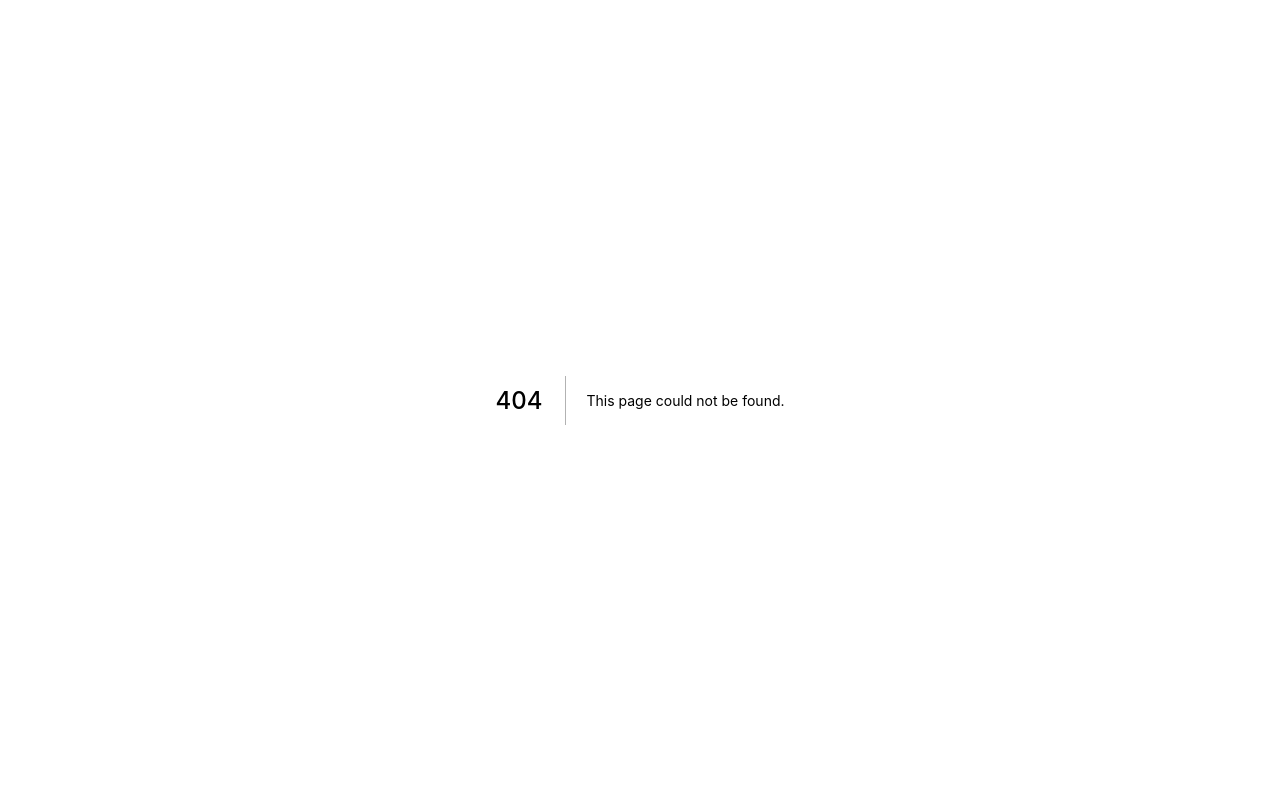
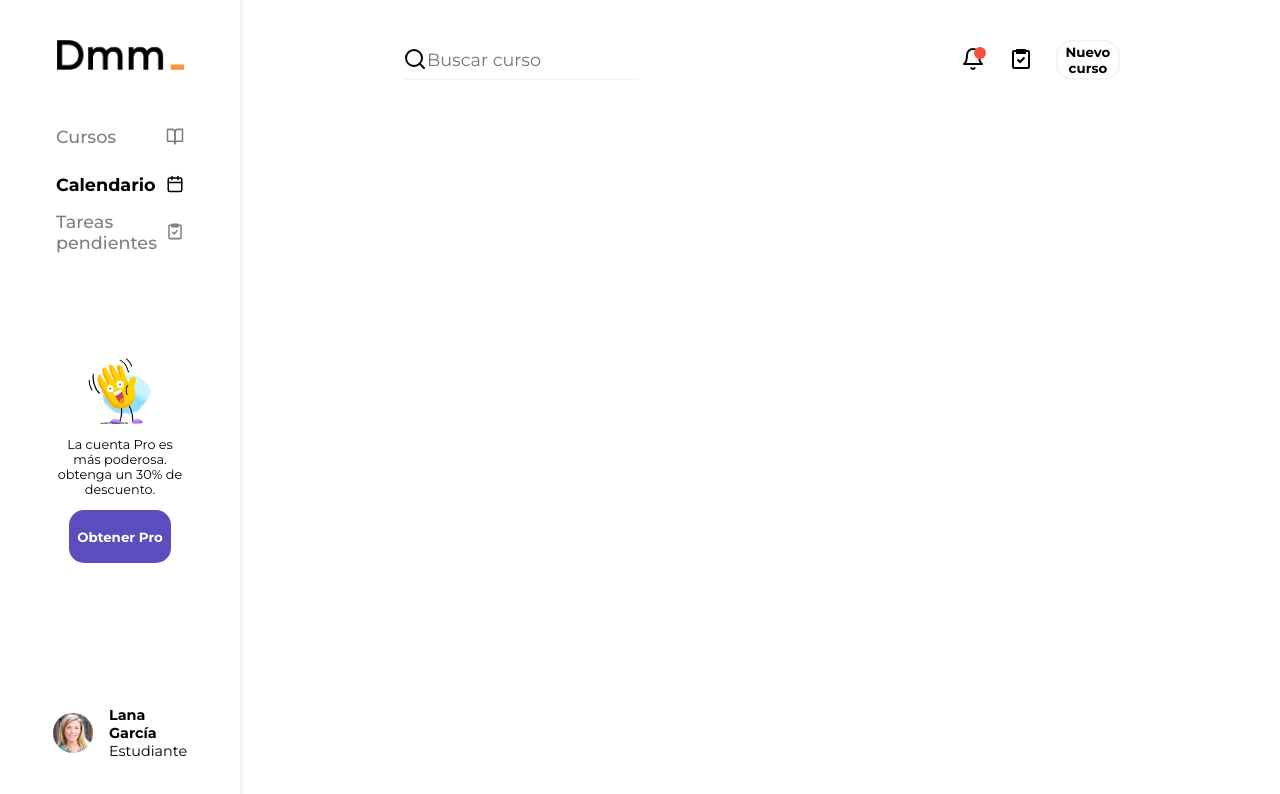
Before and after one commit to JuandaGarcia/plataforma-educativa, a Next.js app: page /calendar in a window 1280 px wide. Before the commit this address had no page. Shown: the top 794 px of the page. Built offline with nearby package versions, Linux system fonts and the light colour scheme.

Commit message:
Layout y animación en cards

```diff
--- /dev/null
+++ b/components/ActiveLink.js
@@ -0,0 +1,22 @@
+import { useRouter } from 'next/router'
+
+const ActiveLink = ({ children, href }) => {
+	const router = useRouter()
+	const style = {
+		opacity: router.pathname === href ? 1 : 0.5,
+		fontWeight: router.pathname === href ? 'bold' : 500,
+	}
+
+	const handleClick = (e) => {
+		e.preventDefault()
+		router.push(href)
+	}
+
+	return (
+		<a href={href} onClick={handleClick} style={style}>
+			{children}
+		</a>
+	)
+}
+
+export default ActiveLink
--- a/components/CursoCard.js
+++ b/components/CursoCard.js
@@ -1,5 +1,9 @@
+import Link from 'next/link'
+
 const CursoCard = () => {
 	return (
+		<Link href="/">
+			<a>
 				<div className="curso-card">
 					<div className="contend-card">
 						<div className="type-opcions">
@@ -27,6 +31,8 @@ const CursoCard = () => {
 						alt=""
 					/>
 				</div>
+			</a>
+		</Link>
 	)
 }
 
--- /dev/null
+++ b/components/HeadApp.js
@@ -0,0 +1,19 @@
+import Head from 'next/head'
+
+const HeadApp = (props) => {
+	return (
+		<>
+			<Head>
+				<meta
+					name="viewport"
+					content="width=device-width, initial-scale=1.0, user-scalable=no"
+				></meta>
+				{/* <link rel="icon" href="/img/LogoBlack.svg" /> */}
+				<title>Proyecto{props.title}</title>
+				<meta name="description" content={props.MetaDescription} />
+			</Head>
+		</>
+	)
+}
+
+export default HeadApp
--- /dev/null
+++ b/components/HeaderApp.js
@@ -0,0 +1,22 @@
+const HeaderApp = () => {
+	return (
+		<header className="header-app">
+			<div className="search-header">
+				<img src="/img/icons/search.svg" alt="" />
+				<input placeholder="Buscar curso" type="text" />
+			</div>
+			<div className="btns-header">
+				<button>
+					<img src="/img/icons/bell.svg" alt="Notifications" />
+					<div className="circle-nofification"></div>
+				</button>
+				<button>
+					<img src="/img/icons/task.svg" alt="Task" />
+				</button>
+				<button>Nuevo curso</button>
+			</div>
+		</header>
+	)
+}
+
+export default HeaderApp
--- /dev/null
+++ b/components/LayoutApp.js
@@ -0,0 +1,16 @@
+import '../css/main.css'
+import '../css/app.css'
+import NavPanel from '../components/NavPanel'
+import HeaderApp from './HeaderApp'
+
+const LayoutApp = ({ children }) => (
+	<>
+		<div className="container-app">
+			<HeaderApp />
+			<NavPanel />
+			{children}
+		</div>
+	</>
+)
+
+export default LayoutApp
--- /dev/null
+++ b/components/NavPanel.js
@@ -0,0 +1,48 @@
+import ActiveLink from './ActiveLink'
+import Link from 'next/link'
+
+const NavPanel = () => {
+	return (
+		<nav className="nav-app">
+			<Link href="/">
+				<a className="logo">
+					<img src="/img/logo.png" alt="Logo" />
+				</a>
+			</Link>
+			<ul>
+				<li>
+					<ActiveLink href="/">
+						Cursos
+						<img src="/img/icons/book.svg" alt="" />
+					</ActiveLink>
+				</li>
+				<li>
+					<ActiveLink href="/calendar">
+						Calendario
+						<img src="/img/icons/calendar.svg" alt="" />
+					</ActiveLink>
+				</li>
+				<li>
+					<ActiveLink href="/s">
+						Tareas pendientes
+						<img src="/img/icons/task.svg" alt="" />
+					</ActiveLink>
+				</li>
+			</ul>
+			<div className="promo-nav">
+				<img src="/img/illustrations/mano.png" alt="Promo" />
+				<p>La cuenta Pro es más poderosa. obtenga un 30% de descuento.</p>
+				<button>Obtener Pro</button>
+			</div>
+			<div className="profile-nav">
+				<img src="/img/app/profile.jpg" alt="Profile" />
+				<div>
+					<span>Lana García</span>
+					<span>Estudiante</span>
+				</div>
+			</div>
+		</nav>
+	)
+}
+
+export default NavPanel
--- a/css/app.css
+++ b/css/app.css
@@ -1,59 +1,9 @@
-* {
-	margin: 0;
-	padding: 0;
-	box-sizing: border-box;
-	font-family: 'Montserrat', sans-serif;
-}
-
-a {
-	text-decoration: none;
-	cursor: url('/img/cursor-pointer.png'), pointer;
-}
-
-button {
-	cursor: url('/img/cursor-pointer.png'), pointer;
-}
-
-body {
-	cursor: url('/img/cursor.png'), auto;
-}
-
-h1,
-h2,
-h3,
-h4,
-h5,
-h6,
-p,
-span {
-	cursor: text;
-}
-
-::selection {
-	background-color: #9733ee;
-	color: white;
-}
-
-::-webkit-scrollbar {
-	width: 10px;
-	background: none;
-}
-
-::-webkit-scrollbar-track {
-	background: none;
-}
-
-::-webkit-scrollbar-thumb {
-	background: rgb(0, 0, 0, 0.5);
-	border-radius: 5px;
-}
-
 .container-app {
 	width: 100%;
 	min-height: 100vh;
 	display: grid;
 	grid-template-columns: 1fr 5fr;
-	grid-template-rows: minmax(15vh, 15vh) 85%;
+	grid-template-rows: minmax(13vh, 13vh) 87%;
 	grid-template-areas:
 		'nav header'
 		'nav main';
@@ -64,8 +14,7 @@ span {
 	display: grid;
 	grid-template-columns: repeat(3, 1fr);
 	grid-template-areas: 'input none buttons';
-	padding: 0 10em;
-	padding-top: 3.5em;
+	padding: 2.5em 10em;
 	grid-gap: 5em;
 	position: sticky;
 	top: 0;
@@ -76,25 +25,20 @@ span {
 .search-header {
 	grid-area: input;
 	display: grid;
-	grid-template-columns: 1fr 8fr 1fr;
+	grid-template-columns: 1fr 8fr;
 	align-items: center;
-	padding-bottom: 1em;
 	border-bottom: 2px solid #f5f5f5;
 }
 
 .search-header input {
 	border: none;
 	outline: none;
-	text-align: end;
-}
-
-.search-header input:focus {
-	text-align: initial;
+	font-size: 1.1em;
 }
 
 .nav-app {
 	grid-area: nav;
-	padding: 4em 3.5em;
+	padding: 2.5em 3.5em;
 	border-right: 3px solid #f5f5f5;
 	position: relative;
 	position: sticky;
@@ -111,15 +55,14 @@ span {
 }
 
 .nav-app ul li a {
-	color: black;
-	opacity: 0.5;
+	color: #000000;
 	font-weight: 500;
 	display: inline-flex;
 	align-items: center;
 	justify-content: space-between;
 	width: 100%;
 	height: 1.5em;
-	margin: 10px 0;
+	margin: 0.6em 0;
 	font-size: 1.1em;
 }
 
@@ -163,7 +106,7 @@ span {
 	align-items: center;
 	position: absolute;
 	width: calc(100% - 7em);
-	bottom: 4em;
+	bottom: 2.5em;
 }
 
 .profile-nav img {
@@ -185,7 +128,7 @@ span {
 .main-app {
 	grid-area: main;
 	padding: 0 10em;
-	padding-top: 3em;
+	padding-top: 1em;
 }
 
 .main-app h1 {
@@ -195,9 +138,10 @@ span {
 .contenedor-cursos {
 	margin-top: 5%;
 	display: grid;
-	grid-template-columns: repeat(auto-fill, minmax(300px, 1fr));
+	grid-template-columns: repeat(auto-fill, minmax(18em, 1fr));
 	grid-gap: 5em;
 	width: 100%;
+	padding-bottom: 4em;
 }
 
 .curso-card {
@@ -205,6 +149,13 @@ span {
 	height: 30em;
 	position: relative;
 	overflow: hidden;
+	transition: all 0.4s cubic-bezier(0.175, 0.885, 0, 1);
+	box-shadow: 0px 13px 10px -7px rgba(0, 0, 0, 0.1);
+}
+
+.curso-card:hover {
+	box-shadow: 0px 30px 18px -8px rgba(0, 0, 0, 0.1);
+	transform: translate(0, -0.6em);
 }
 
 .curso-card .contend-card {
@@ -222,6 +173,7 @@ span {
 	display: flex;
 	width: 100%;
 	justify-content: space-between;
+	align-items: center;
 }
 
 .type-opcions div {
@@ -314,7 +266,7 @@ span {
 
 .btns-header button:last-child {
 	width: 40%;
-	height: 50%;
+	height: 3em;
 	border-radius: 15px;
 	border: 2px solid #f5f5f5;
 	background: none;
--- /dev/null
+++ b/css/main.css
@@ -0,0 +1,72 @@
+@import url('https://fonts.googleapis.com/css2?family=Montserrat:ital,wght@0,100;0,200;0,300;0,400;0,500;0,600;0,700;0,800;0,900;1,100;1,200;1,300;1,400;1,500;1,600;1,700;1,800;1,900&display=swap');
+
+* {
+	margin: 0;
+	padding: 0;
+	box-sizing: border-box;
+	font-family: 'Montserrat', sans-serif;
+}
+
+a {
+	text-decoration: none;
+	cursor: url('/img/cursor-pointer.png'), pointer;
+}
+
+button {
+	cursor: url('/img/cursor-pointer.png'), pointer;
+}
+
+body {
+	cursor: url('/img/cursor.png'), auto;
+}
+
+h1,
+h2,
+h3,
+h4,
+h5,
+h6,
+p,
+span {
+	cursor: text;
+}
+a h1,
+a h2,
+a h3,
+a h4,
+a h5,
+a h6,
+a p,
+a span {
+	cursor: url('/img/cursor-pointer.png'), pointer;
+}
+
+button h1,
+button h2,
+button h3,
+button h4,
+button h5,
+button h6,
+button p,
+button span {
+	cursor: url('/img/cursor-pointer.png'), pointer;
+}
+
+::selection {
+	background-color: #9733ee;
+	color: white;
+}
+
+::-webkit-scrollbar {
+	width: 0.6em;
+	background: none;
+}
+
+::-webkit-scrollbar-track {
+	background: none;
+}
+
+::-webkit-scrollbar-thumb {
+	background: rgb(0, 0, 0, 0.5);
+	border-radius: 5px;
+}
--- /dev/null
+++ b/pages/calendar.js
@@ -0,0 +1,15 @@
+import '../css/main.css'
+import '../css/app.css'
+import HeadApp from '../components/HeadApp'
+import LayoutApp from '../components/LayoutApp'
+
+const calendar = () => {
+	return (
+		<>
+			<HeadApp />
+			<LayoutApp></LayoutApp>
+		</>
+	)
+}
+
+export default calendar
--- a/pages/index.js
+++ b/pages/index.js
@@ -1,81 +1,13 @@
-import Head from 'next/head'
-import Link from 'next/link'
 import CursoCard from '../components/CursoCard'
+import '../css/main.css'
 import '../css/app.css'
+import HeadApp from '../components/HeadApp'
+import LayoutApp from '../components/LayoutApp'
 
 const Home = () => (
 	<>
-		<Head>
-			<title>Plataforma educativa</title>
-			<link rel="icon" href="/favicon.ico" />
-			<link
-				href="https://fonts.googleapis.com/css2?family=Montserrat:ital,wght@0,100;0,200;0,300;0,400;0,500;0,600;0,700;0,800;0,900;1,100;1,200;1,300;1,400;1,500;1,600;1,700;1,800;1,900&display=swap"
-				rel="stylesheet"
-			></link>
-		</Head>
-		<div className="container-app">
-			<header className="header-app">
-				<div className="search-header">
-					<img src="/img/icons/search.svg" alt="" />
-					<input placeholder="Buscar curso" type="text" />
-					<img src="" alt="" />
-				</div>
-				<div className="btns-header">
-					<button>
-						<img src="/img/icons/bell.svg" alt="Notifications" />
-						<div className="circle-nofification"></div>
-					</button>
-					<button>
-						<img src="/img/icons/task.svg" alt="Task" />
-					</button>
-					<button>Nuevo curso</button>
-				</div>
-			</header>
-			<nav className="nav-app">
-				<Link href="/">
-					<a className="logo">
-						<img src="/img/logo.png" alt="Logo" />
-					</a>
-				</Link>
-				<ul>
-					<li>
-						<Link href="/">
-							<a>
-								Cursos
-								<img src="/img/icons/book.svg" alt="" />
-							</a>
-						</Link>
-					</li>
-					<li>
-						<Link href="/">
-							<a>
-								Calendario
-								<img src="/img/icons/calendar.svg" alt="" />
-							</a>
-						</Link>
-					</li>
-					<li>
-						<Link href="/">
-							<a>
-								Tareas pendientes
-								<img src="/img/icons/task.svg" alt="" />
-							</a>
-						</Link>
-					</li>
-				</ul>
-				<div className="promo-nav">
-					<img src="/img/illustrations/mano.png" alt="Promo" />
-					<p>La cuenta Pro es más poderosa. obtenga un 30% de descuento.</p>
-					<button>Obtener Pro</button>
-				</div>
-				<div className="profile-nav">
-					<img src="/img/app/profile.jpg" alt="Profile" />
-					<div>
-						<span>Lana García</span>
-						<span>Estudiante</span>
-					</div>
-				</div>
-			</nav>
+		<HeadApp />
+		<LayoutApp>
 			<main className="main-app">
 				<div className="title-main">
 					<h1>Cursos</h1>
@@ -91,7 +23,7 @@ const Home = () => (
 					<CursoCard />
 				</div>
 			</main>
-		</div>
+		</LayoutApp>
 	</>
 )
 
```
Lines whose indentation alone changed are shown as unchanged.
